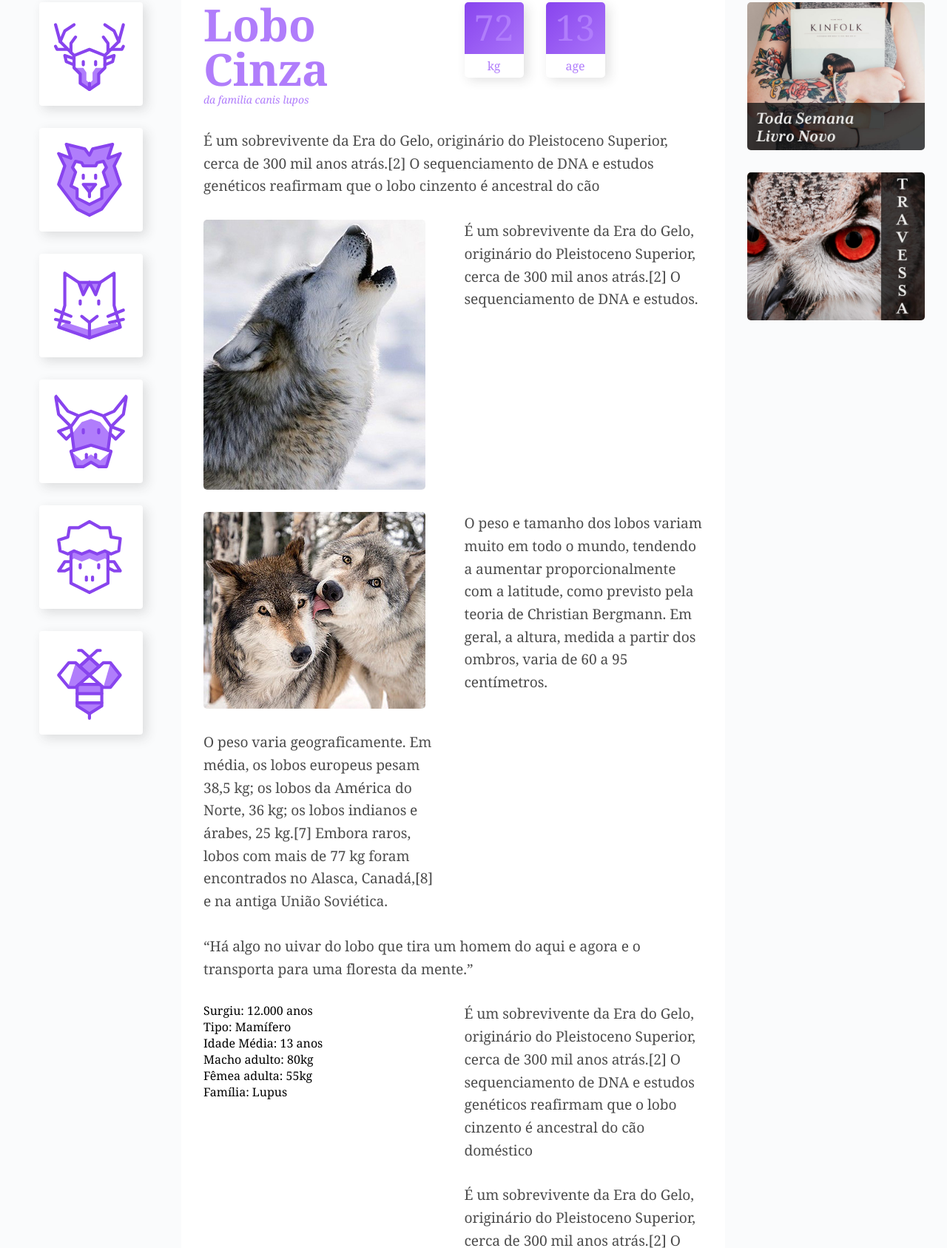
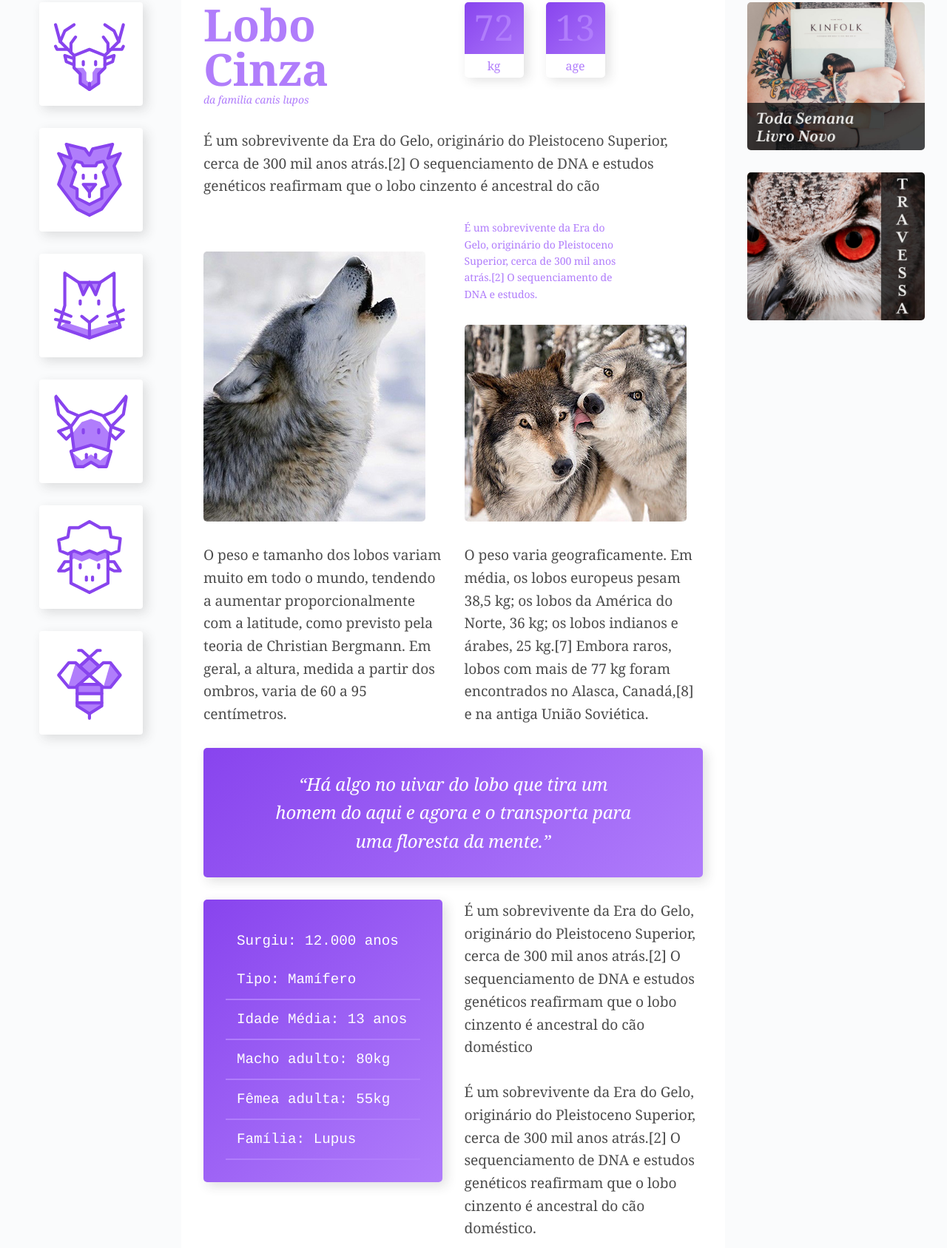
Before and after one commit to mariaemf/wildbeast, a plain HTML site: page index.html in a window 1280 px wide. Shown: the part 131-1818 px from the top of the page at 74% size. Drawn offline with Linux system fonts and the light colour scheme; a web font is replaced by a local one.

Commit message:
novas estilizações

```diff
--- a/index.html
+++ b/index.html
@@ -53,12 +53,13 @@
         O
         sequenciamento de DNA e estudos genéticos reafirmam que o lobo cinzento é ancestral do cão </p>
 
-      <img src="img/wolf1.jpg" alt="lobo">
+      <img class="imagem-1" src="img/wolf1.jpg" alt="lobo">
 
-      <p>É um sobrevivente da Era do Gelo, originário do Pleistoceno Superior, cerca de 300 mil anos atrás.[2] O
+      <p class="destaque">É um sobrevivente da Era do Gelo, originário do Pleistoceno Superior, cerca de 300 mil anos
+        atrás.[2] O
         sequenciamento de DNA e estudos.</p>
 
-      <img src="img/wolf2.jpg" alt="lobos">
+      <img class="imagem-2" src="img/wolf2.jpg" alt="lobos">
 
       <p>O peso e tamanho dos lobos variam muito em todo o mundo, tendendo a aumentar proporcionalmente com a
         latitude, como previsto pela teoria de Christian Bergmann. Em geral, a altura, medida a partir dos ombros,
--- a/style.css
+++ b/style.css
@@ -168,10 +168,37 @@ position: relative;
  top: 2px;
 
 }
+.destaque {
+  font-size: 0.875em;
+  color: #B07DFB;
+  max-width: 16em;
+}
+.citacao, .atributos {
+  align-self: start;
+padding: 30px;
+border-radius: 5px;
+box-shadow: 5px 5px 15px 0px rgba(44, 44, 44, 0.15);
+background: linear-gradient(135deg, #8844ee, #b07dfb);
+}
+.citacao p {
+  font-size: 1.5em;
+  font-style: italic;
+  text-align: center;
+  max-width: 500px;
+  margin: 0 auto;
+  color: white;
+}
+.atributos li {
+  color: white;
+  font-family: Courier, monospace;
+  font-size: 1.2em;
+  padding: 15px;
+}
+.atributos li + li {
+  border-bottom: 2px solid #B07DFB;
 
 
-
-
+}
 /*Anuncios*/
 .anuncios {
   grid-area: anuncios;
@@ -181,6 +208,10 @@ position: relative;
   padding: 30px;
   gap: 30px;
 }
+
+
+
+
 
 /*Footer */
 .footer {
```
